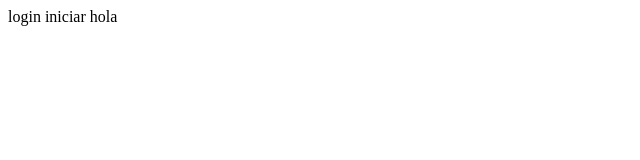
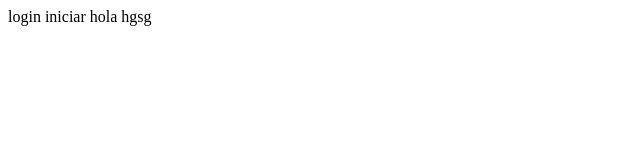
Before and after one commit to DEIVID323/DISE-O_WEB, a plain HTML site: page index.html in a window 1280 px wide. Shown: the full height of the page, 0-640 px from the left. Drawn offline with Linux system fonts and the light colour scheme.

Commit message:
commit "web"

```diff
--- a/index.html
+++ b/index.html
@@ -10,5 +10,6 @@
 login
 iniciar
 hola
+hgsg
 </body>
 </html>
```
